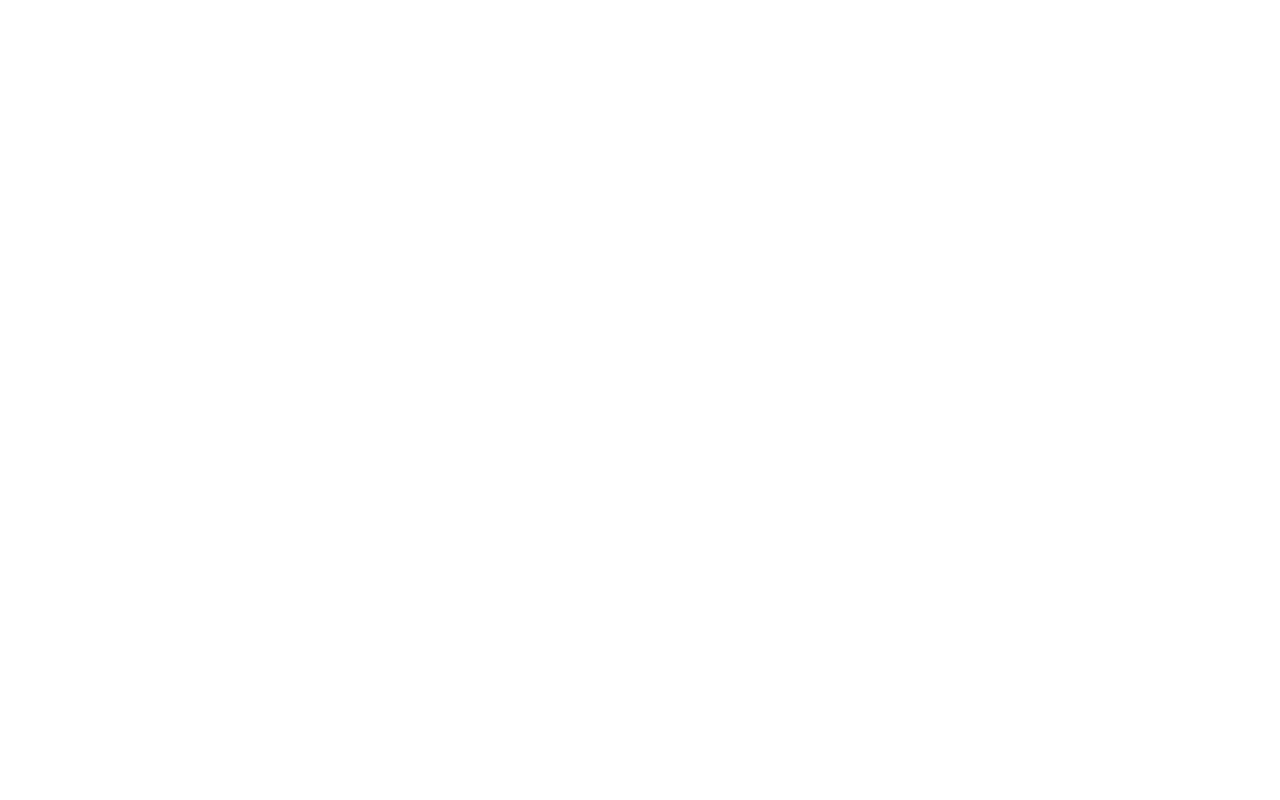
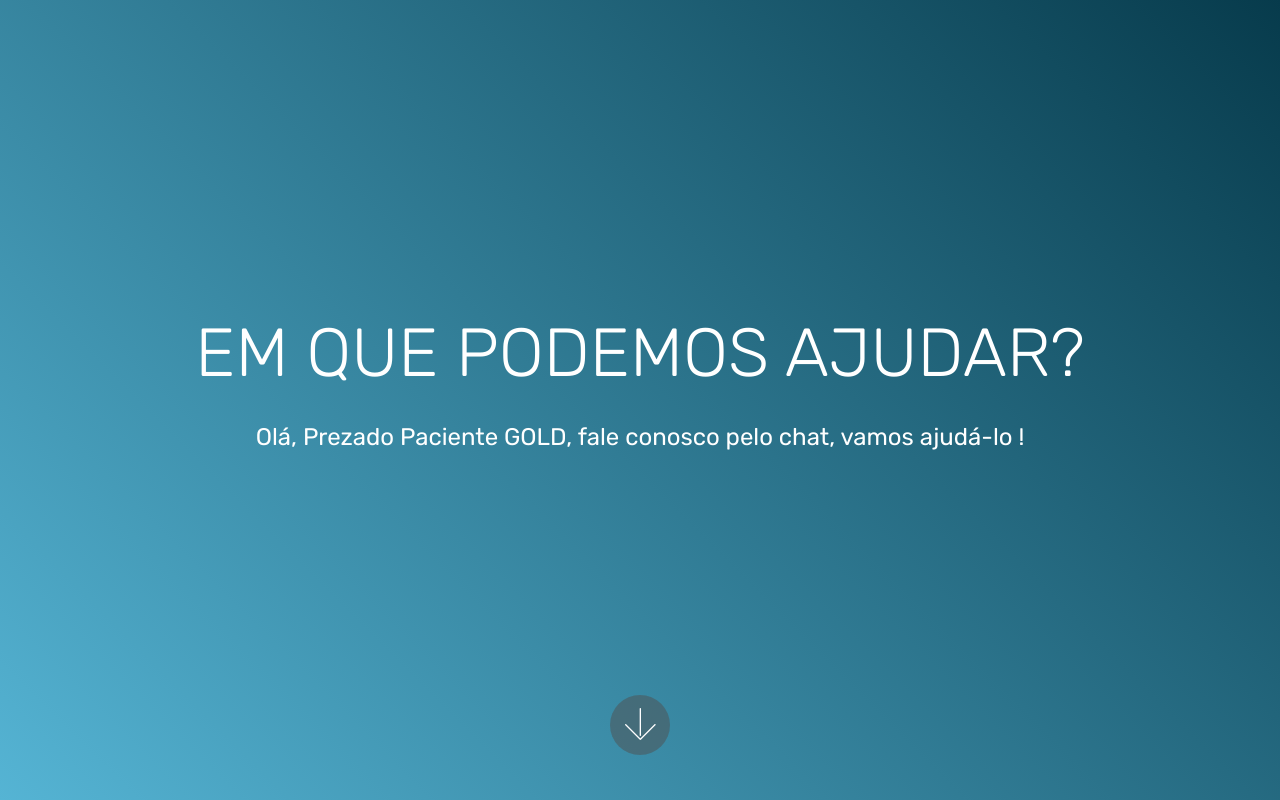
Before and after one commit to lifestylemonster/acessoRESTRITO, a plain HTML site: page index.html in a window 1280 px wide. Drawn offline with Linux system fonts and the light colour scheme; files whose address does not match are found by name.

Commit message:
create github pages

```diff
--- a/assets/mobirise/css/mbr-additional.css
+++ b/assets/mobirise/css/mbr-additional.css
@@ -1,4 +1,4 @@
-@import url(https://fonts.googleapis.com/css?family=Rubik:300,300i,400,400i,500,500i,700,700i,900,900i&display=swap);
+@import url(https://fonts.googleapis.com/css?family=Rubik:300,400,500,600,700,800,900,300i,400i,500i,600i,700i,800i,900i&display=swap);
 
 
 
@@ -710,3 +710,6 @@ iframe.lazy-placeholder,
 section.lazy-placeholder:after {
   opacity: 0.3;
 }
+.cid-saRy8xPPtb {
+  background: linear-gradient(45deg, #55b4d4, #073b4c);
+}
--- a/index.html
+++ b/index.html
@@ -11,6 +11,7 @@
 
 
   <title>Home</title>
+  <link rel="stylesheet" href="assets/web/assets/mobirise-icons/mobirise-icons.css">
   <link rel="stylesheet" href="assets/bootstrap/css/bootstrap.min.css">
   <link rel="stylesheet" href="assets/bootstrap/css/bootstrap-grid.min.css">
   <link rel="stylesheet" href="assets/bootstrap/css/bootstrap-reboot.min.css">
@@ -28,8 +29,30 @@
 <!-- /Analytics -->
 
 
+  <section class="header5 cid-saRy8xPPtb mbr-fullscreen" id="header5-0">
 
-  <script src="assets/web/assets/jquery/jquery.min.js"></script>
+
+
+
+    <div class="container">
+        <div class="row justify-content-center">
+            <div class="mbr-white col-md-10">
+                <h1 class="mbr-section-title align-center pb-3 mbr-fonts-style display-1">EM QUE PODEMOS AJUDAR?</h1>
+                <p class="mbr-text align-center display-5 pb-3 mbr-fonts-style">Olá, Prezado Paciente GOLD, fale conosco pelo chat, vamos ajudá-lo !</p>
+
+            </div>
+        </div>
+    </div>
+
+    <div class="mbr-arrow hidden-sm-down" aria-hidden="true">
+        <a href="#next">
+            <i class="mbri-down mbr-iconfont"></i>
+        </a>
+    </div>
+</section>
+
+
+  <section class="engine"><a href="https://mobirise.info/w">free html5 templates</a></section><script src="assets/web/assets/jquery/jquery.min.js"></script>
   <script src="assets/popper/popper.min.js"></script>
   <script src="assets/bootstrap/js/bootstrap.min.js"></script>
   <script src="assets/tether/tether.min.js"></script>
```
Also changed, not shown: 1 other file.
